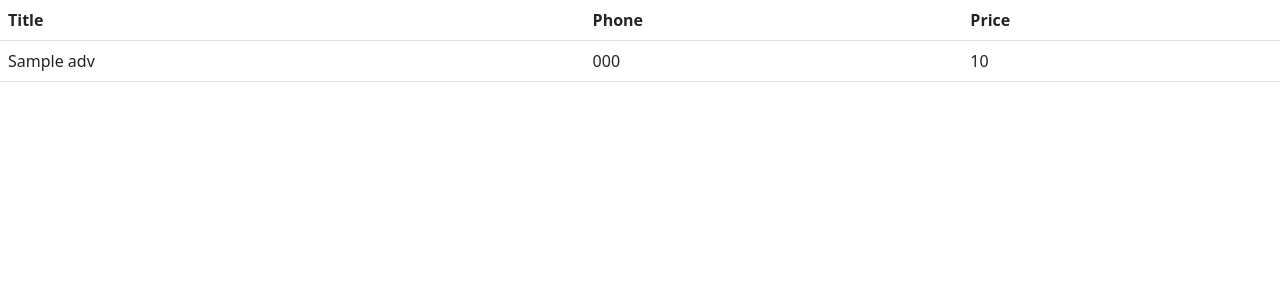
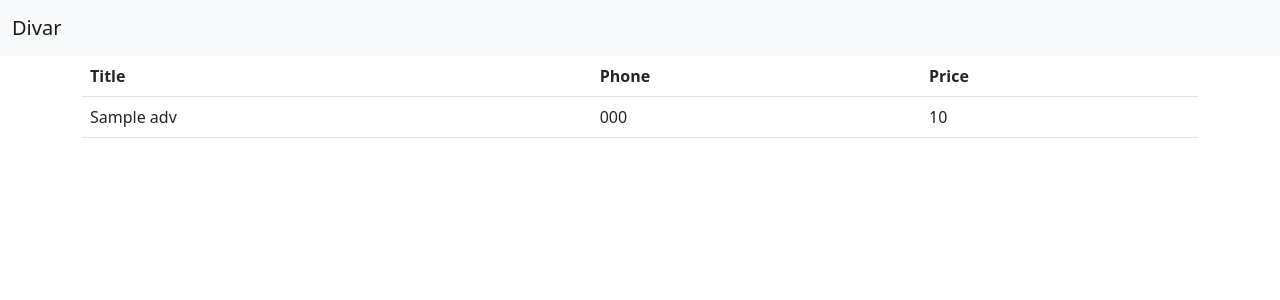
Before and after one commit to forooghian/Django, a Django app: page /adv in a window 1280 px wide. Shown: the top 300 px of the page. Run offline with Django 4.2, Linux system fonts and the light colour scheme; tables that the repository leaves empty hold one stand-in row (values such as "Sample post").

Commit message:
create base template for all app
base.html as a base template is created for all apps

```diff
--- a/adv/templates/advs/index.html
+++ b/adv/templates/advs/index.html
@@ -1,4 +1,4 @@
-{% extends 'advs/base.html' %}
+{% extends 'base.html' %}
 {% block content %}
     <table class="table">
         <thead>
--- a/divar/settings.py
+++ b/divar/settings.py
@@ -10,6 +10,7 @@
 https://docs.djangoproject.com/en/4.1/ref/settings/
 """
 
+import os
 from pathlib import Path
 
 # Build paths inside the project like this: BASE_DIR / 'subdir'.
@@ -56,7 +57,7 @@
 TEMPLATES = [
     {
         "BACKEND": "django.template.backends.django.DjangoTemplates",
-        "DIRS": [],
+        "DIRS": [os.path.join(BASE_DIR, 'templates')],
         "APP_DIRS": True,
         "OPTIONS": {
             "context_processors": [
--- a/adv/templates/advs/base.html
+++ b/templates/base.html
@@ -7,8 +7,20 @@
     <link href="https://cdn.jsdelivr.net/npm/bootstrap@5.2.1/dist/css/bootstrap.min.css" rel="stylesheet" integrity="sha384-iYQeCzEYFbKjA/T2uDLTpkwGzCiq6soy8tYaI1GyVh/UjpbCx/TYkiZhlZB6+fzT" crossorigin="anonymous">
   </head>
   <body>
-    {% block content %}
-    {% endblock %}
+    <!-- Navbar Starts -->
+    <nav class="navbar bg-light">
+        <div class="container-fluid">
+        <a class="navbar-brand" href="#">Divar</a>
+        </div>
+    </nav>
+    <!-- Navbar Ends -->
+
+    <!-- Main Container Starts -->
+    <main class="container">
+        {% block content %}
+        {% endblock %}
+    </main>
+    <!-- Main Container Starts -->
 
 
     <script src="https://cdn.jsdelivr.net/npm/bootstrap@5.2.1/dist/js/bootstrap.bundle.min.js" integrity="sha384-u1OknCvxWvY5kfmNBILK2hRnQC3Pr17a+RTT6rIHI7NnikvbZlHgTPOOmMi466C8" crossorigin="anonymous"></script>
```
